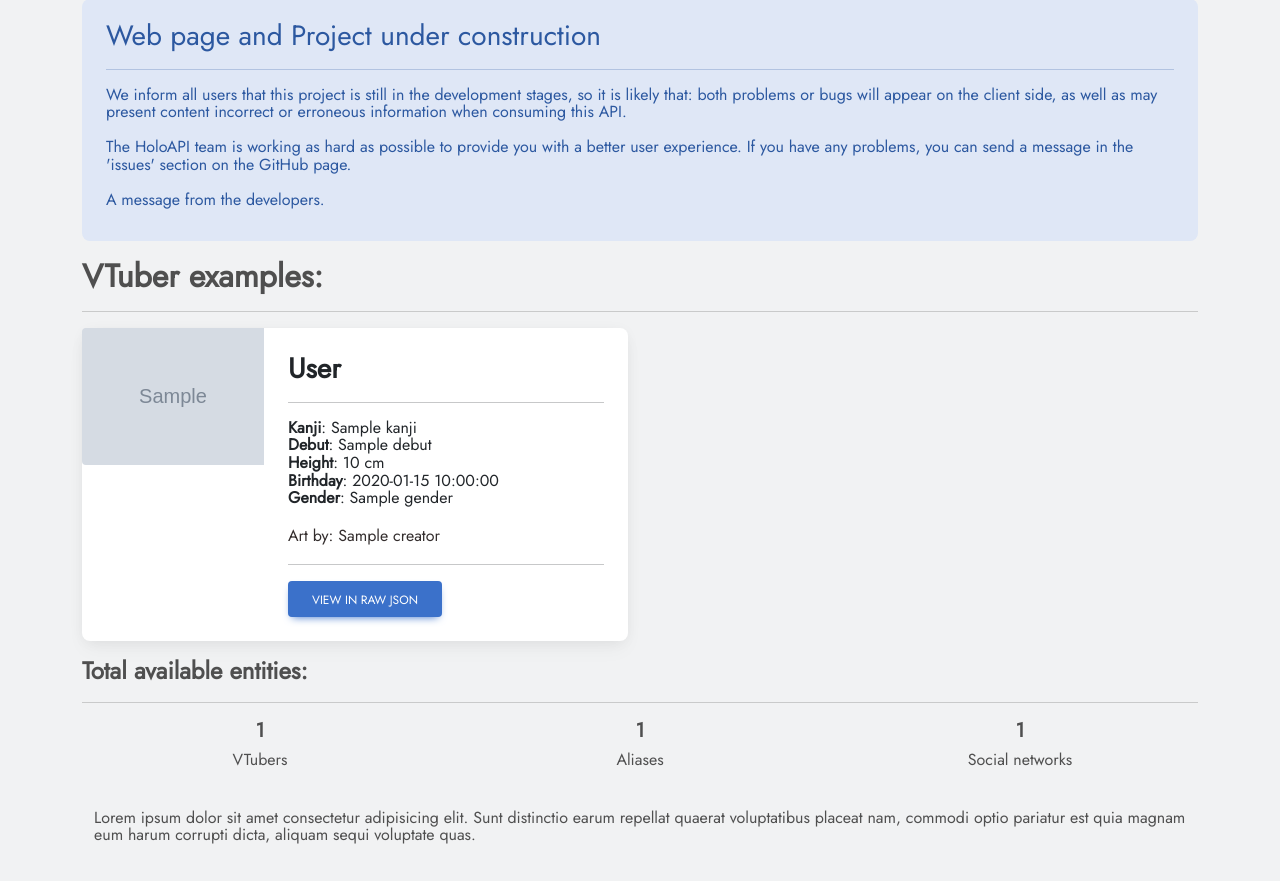
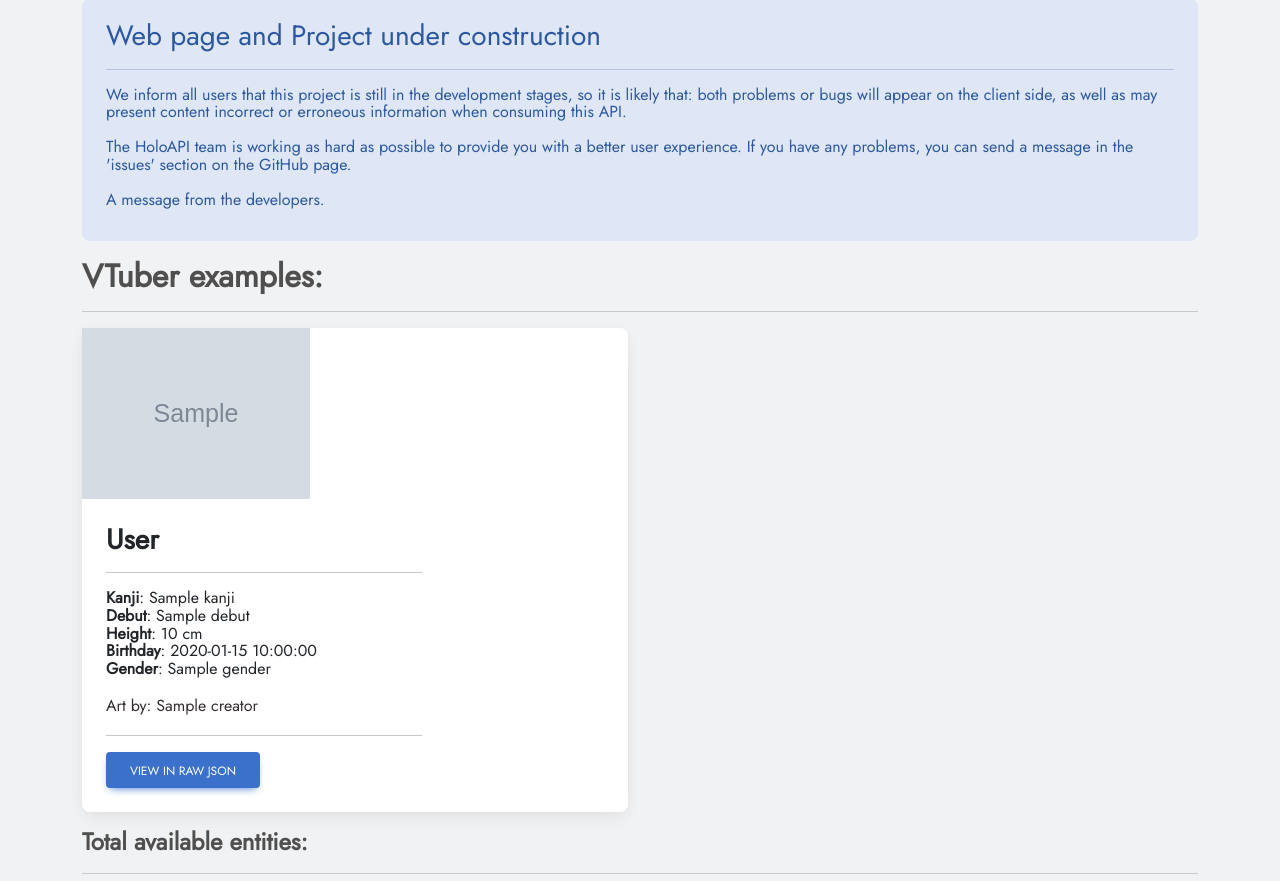
Before and after one commit to JoelLuna02/HoloAPI2, a Python web app: template templates/index.html in a window 1280 px wide. Shown: the part 283-1164 px from the top of the page. Run offline with Jinja, Linux system fonts and the light colour scheme; the template is opened without the code that fills it: most values are stand-ins (such as "Sample title", 1, 10 or a date in 2020); grey boxes marked "Sample" are stand-in pictures; some libraries are stand-ins or nearby versions.

Commit message:
Main page Modified

```diff
--- a/templates/index.html
+++ b/templates/index.html
@@ -30,8 +30,8 @@
             <div class="col-sm-6">
                 <div class="card mb-3">
                     <div class="row g-0">
-                        <div class="col-md-4">
-                            <img src="{{ vt.avatar.file }}" class="img-fluid rounded-start">
+                        <div class="col-md-5">
+                            <img src="{{ vt.avatar.file }}" class="img-fluid">
                         </div>
                         <div class="col-md-8">
                             <div class="card-body">
```
